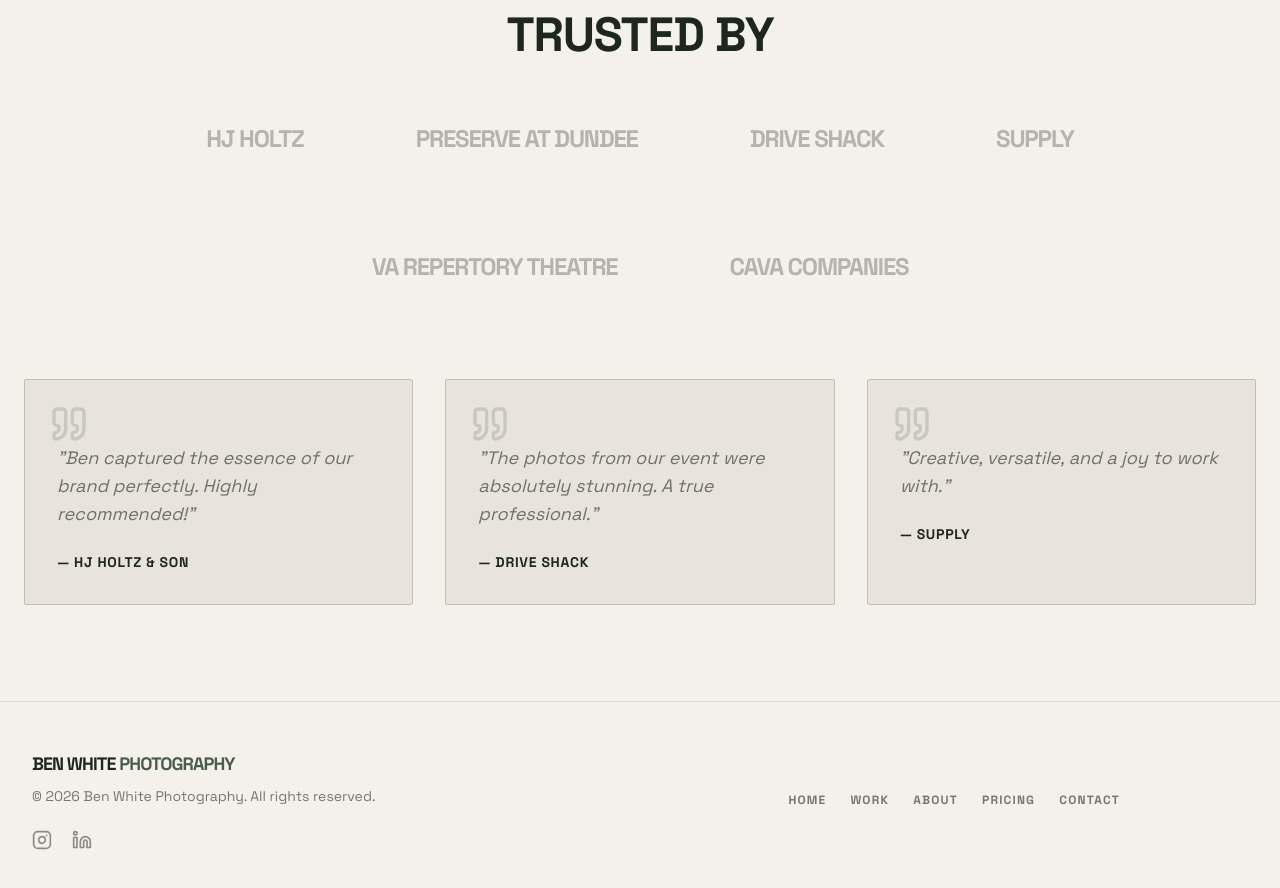
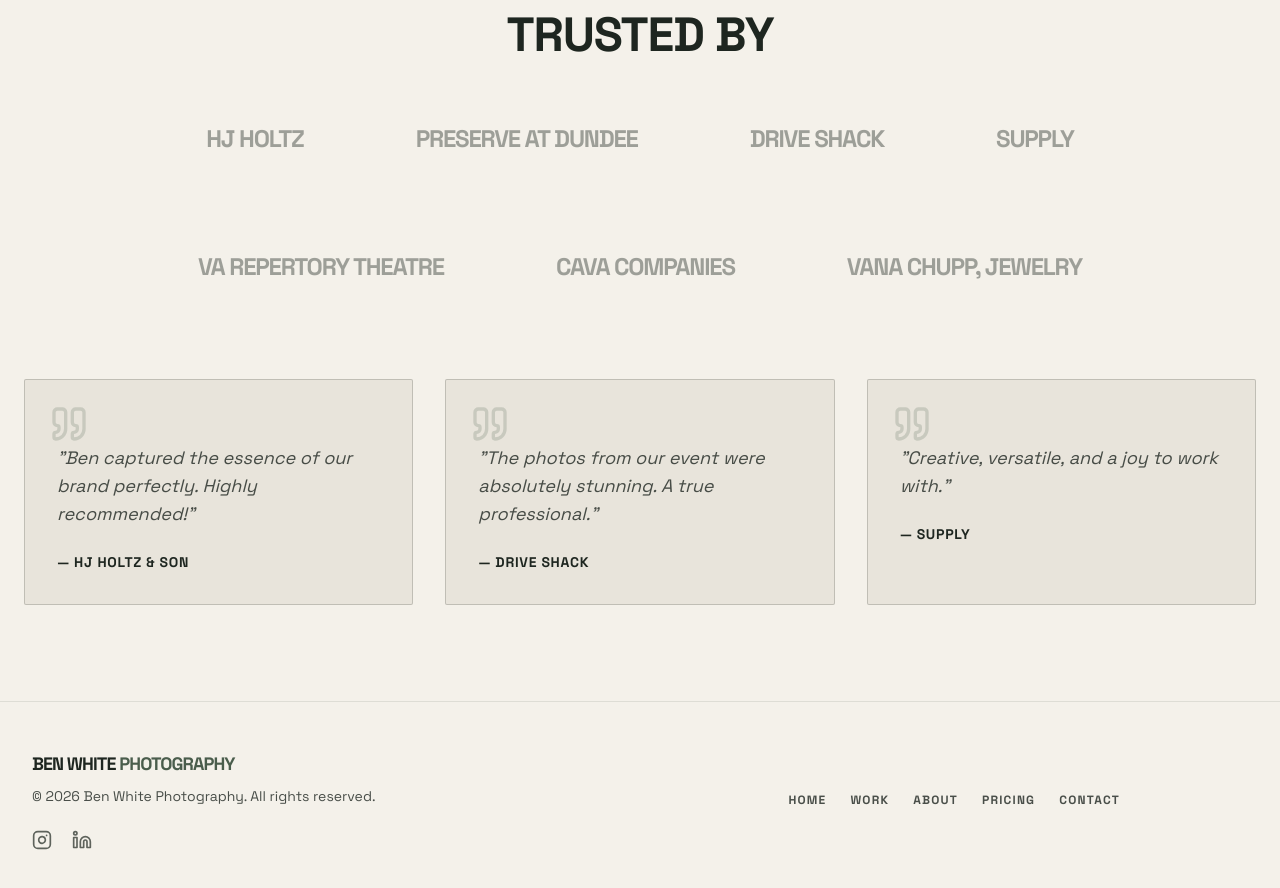
Before and after one commit to dan-designs/ben-white-dev, a React (Vite) app: page / in a window 1280 px wide. Shown: the part 1660-2548 px from the top of the page. Built offline with nearby package versions, Linux system fonts and the light colour scheme.

Commit message:
v0.5
lots of changes

```diff
--- a/metadata.json
+++ b/metadata.json
@@ -1,5 +1,5 @@
 {
-  "name": "Ben White Photography",
+  "name": "Ben White Photography v1",
   "description": "A fun photography portfolio website for Benjah Photography featuring a shutter transition effect.",
   "requestFramePermissions": []
 }
--- a/src/components/Layout.tsx
+++ b/src/components/Layout.tsx
@@ -56,8 +56,8 @@
     <div className="min-h-screen bg-surface text-text font-sans selection:bg-primary selection:text-surface">
       <header
         className={cn(
-            "fixed top-0 left-0 w-full z-40 px-8 transition-all duration-300 backdrop-blur-md border-b border-text/10 text-text",
-            isScrolled ? "bg-white/90 dark:bg-surface/90 py-2" : "bg-white/35 dark:bg-surface/35 py-3"
+            "fixed top-0 left-0 w-full z-40 px-8 transition-all duration-300 border-b border-text/10 text-text bg-white dark:bg-surface",
+            isScrolled ? "py-2 shadow-sm" : "py-3"
           )}
         >
           <div className="w-full flex items-center justify-between">
@@ -65,7 +65,7 @@
               <span className="font-bold text-lg tracking-tighter uppercase">Ben White <span className="text-primary">Photography</span></span>
             </Link>
 
-            <nav className="hidden md:flex items-center gap-4">
+            <nav className="hidden md:flex items-center gap-4" aria-label="Main Navigation">
               {navItems.map((item) => {
                 const Icon = item.icon;
                 const isActive = location.pathname === item.path || (item.name === "Work" && location.pathname.startsWith("/work"));
@@ -82,7 +82,7 @@
                         )}
                         onClick={() => setIsWorkDropdownOpen(false)}
                       >
-                        <Icon className="w-3.5 h-3.5" strokeWidth={2} fill={isActive ? "currentColor" : "none"} />
+                        <Icon className="w-3.5 h-3.5" strokeWidth={2} />
                         {item.name}
                         <ChevronDown className={cn("w-3.5 h-3.5 transition-transform", isWorkDropdownOpen && "rotate-180")} />
                       </Link>
@@ -121,7 +121,7 @@
                       isActive ? "text-primary underline underline-offset-4" : "text-text"
                     )}
                   >
-                    <Icon className="w-3.5 h-3.5" strokeWidth={2} fill={isActive ? "currentColor" : "none"} />
+                    <Icon className="w-3.5 h-3.5" strokeWidth={2} />
                     {item.name}
                   </Link>
                 );
@@ -175,7 +175,7 @@
                 <X className="w-8 h-8" />
               </button>
 
-              <nav className="flex flex-col items-center gap-6 w-full overflow-y-auto max-h-[70vh] pb-8">
+              <nav className="flex flex-col items-center gap-6 w-full overflow-y-auto max-h-[70vh] pb-8" aria-label="Mobile Navigation">
                 {navItems.map((item) => {
                   const Icon = item.icon;
                   const isActive = location.pathname === item.path || (item.name === "Work" && location.pathname.startsWith("/work"));
@@ -193,7 +193,7 @@
                               isActive && "underline underline-offset-8"
                             )}
                           >
-                            <Icon className="w-8 h-8" strokeWidth={2.5} fill={isActive ? "currentColor" : "none"} />
+                            <Icon className="w-8 h-8" strokeWidth={2.5} />
                             {item.name}
                           </Link>
                           <button
@@ -241,7 +241,7 @@
                         isActive ? "text-primary underline underline-offset-8" : "text-text"
                       )}
                     >
-                      <Icon className="w-8 h-8" strokeWidth={2.5} fill={isActive ? "currentColor" : "none"} />
+                      <Icon className="w-8 h-8" strokeWidth={2.5} />
                       {item.name}
                     </Link>
                   );
@@ -257,7 +257,7 @@
           </ShutterTransition>
         </main>
 
-        <footer className="bg-surface text-text/60 py-12 border-t border-text/10 px-8">
+        <footer className="bg-surface text-text/80 py-12 border-t border-text/10 px-8">
           <div className="w-full flex flex-col md:flex-row justify-between items-center gap-8">
             <div className="flex flex-col items-center md:items-start gap-6">
               <div className="flex flex-col items-center md:items-start gap-2">
@@ -265,10 +265,10 @@
                 <p className="text-sm">&copy; {new Date().getFullYear()} Ben White Photography. All rights reserved.</p>
               </div>
               <div className="flex items-center gap-5">
-                <a href="https://instagram.com/benjah_photography" target="_blank" rel="noopener noreferrer" className="text-text/50 hover:text-primary transition-colors" aria-label="Instagram">
+                <a href="https://instagram.com/benjah_photography" target="_blank" rel="noopener noreferrer" className="text-text/70 hover:text-primary transition-colors" aria-label="Instagram">
                   <Instagram className="w-5 h-5" />
                 </a>
-                <a href="https://linkedin.com" target="_blank" rel="noopener noreferrer" className="text-text/50 hover:text-primary transition-colors" aria-label="LinkedIn">
+                <a href="https://linkedin.com" target="_blank" rel="noopener noreferrer" className="text-text/70 hover:text-primary transition-colors" aria-label="LinkedIn">
                   <Linkedin className="w-5 h-5" />
                 </a>
               </div>
--- a/src/components/ShutterTransition.tsx
+++ b/src/components/ShutterTransition.tsx
@@ -51,7 +51,7 @@
                   height: '200vmax',
                   left: '-100vmax', // Center horizontally relative to the rotated container
                   top: '0',         // Top edge is at the center
-                  borderTop: '2px solid var(--accent)',
+                  borderTop: '2px solid var(--primary)',
                   boxShadow: '0 -10px 30px rgba(0,0,0,0.5)'
                 }}
                 initial={false}
--- a/src/data/projects.ts
+++ b/src/data/projects.ts
@@ -4,12 +4,16 @@
     title: 'HJ Holtz',
     intro: 'Commercial photography for HJ Holtz & Son, showcasing their premium painting and contracting services.',
     tags: ['Commercial', 'Contracting', 'Location'],
-    image: 'https://picsum.photos/seed/hj-holtz/1200/800',
+    image: 'https://res.cloudinary.com/datad8tms/image/upload/v1774875372/HJ_Holtz_HQ-3_i9jeia.jpg',
     description: 'A comprehensive shoot detailing the craftsmanship and dedication of the HJ Holtz team on various job sites. The focus was on capturing the intricate details of their work and the professionalism of their crew in action.',
     gallery: [
-      'https://picsum.photos/seed/hj-holtz-1/800/800',
-      'https://picsum.photos/seed/hj-holtz-2/800/800',
-      'https://picsum.photos/seed/hj-holtz-3/800/800',
+      'https://res.cloudinary.com/datad8tms/image/upload/v1774875372/HJ_Holtz_HQ-3_i9jeia.jpg',
+      'https://res.cloudinary.com/datad8tms/image/upload/v1774875363/HJ_Holtz_HQ-22_sqbfmm.jpg',
+      'https://res.cloudinary.com/datad8tms/image/upload/v1774875385/HJ_Holtz_Sacred_Heart-12_cmnbah.jpg',
+      'https://res.cloudinary.com/datad8tms/image/upload/v1774875366/HJ_Holtz_HQ-1_v9pwwp.jpg',
+      'https://res.cloudinary.com/datad8tms/image/upload/v1774875338/HJ_Holtz_HQ-21_ycwo34.jpg',
+      'https://res.cloudinary.com/datad8tms/image/upload/v1774875333/HJ_Holtz_Wallpapering-4_arsrfg.jpg',
+      'https://res.cloudinary.com/datad8tms/image/upload/v1774875324/Demo_HJ_Holtz-18_bngdhw.jpg'
     ]
   },
   {
@@ -17,12 +21,17 @@
     title: 'Preserve at Dundee',
     intro: 'Real estate and landscape photography highlighting the natural beauty of the Preserve at Dundee.',
     tags: ['Real Estate', 'Landscape', 'Location'],
-    image: 'https://picsum.photos/seed/preserve-dundee/1200/800',
+    image: 'https://res.cloudinary.com/datad8tms/image/upload/v1774875387/Preserve_Dundee-10_mtw3d3.jpg',
     description: 'Capturing the serene environment and architectural elegance of the Preserve at Dundee properties. The imagery emphasizes the harmony between the built environment and the surrounding nature.',
     gallery: [
-      'https://picsum.photos/seed/preserve-1/800/800',
-      'https://picsum.photos/seed/preserve-2/800/800',
-      'https://picsum.photos/seed/preserve-3/800/800',
+      'https://res.cloudinary.com/datad8tms/image/upload/v1774875387/Preserve_Dundee-10_mtw3d3.jpg',
+      'https://res.cloudinary.com/datad8tms/image/upload/v1774875382/Preserve_Dundee-21_gkyupa.jpg',
+      'https://res.cloudinary.com/datad8tms/image/upload/v1774875381/Preserve_Dundee-19_ljj0sv.jpg',
+      'https://res.cloudinary.com/datad8tms/image/upload/v1774875363/Preserve_Dundee-6_rwx9qi.jpg',
+      'https://res.cloudinary.com/datad8tms/image/upload/v1774875367/Preserve_Dundee-2_fr0bz0.jpg',
+      'https://res.cloudinary.com/datad8tms/image/upload/v1774875354/Preserve_Dundee-20_j0wpyc.jpg',
+      'https://res.cloudinary.com/datad8tms/image/upload/v1774875343/Preserve_Dundee-8_mzirw5.jpg',
+      'https://res.cloudinary.com/datad8tms/image/upload/v1774875355/Preserve_Dundee-15_vhavt8.jpg'
     ]
   },
   {
@@ -30,12 +39,15 @@
     title: 'Drive Shack',
     intro: 'Event and lifestyle photography capturing the vibrant atmosphere at Drive Shack Richmond.',
     tags: ['Event', 'Lifestyle', 'Commercial'],
-    image: 'https://picsum.photos/seed/drive-shack/1200/800',
+    image: 'https://res.cloudinary.com/datad8tms/image/upload/v1774875358/DriveShack-4_xsrfrp.jpg',
     description: 'High-energy shots showcasing the fun, food, and golf experience at Drive Shack. The goal was to convey the dynamic and social environment of the venue.',
     gallery: [
-      'https://picsum.photos/seed/drive-1/800/800',
-      'https://picsum.photos/seed/drive-2/800/800',
-      'https://picsum.photos/seed/drive-3/800/800',
+      'https://res.cloudinary.com/datad8tms/image/upload/v1774875358/DriveShack-4_xsrfrp.jpg',
+      'https://res.cloudinary.com/datad8tms/image/upload/v1774875357/DriveShack-3_j4ms70.jpg',
+      'https://res.cloudinary.com/datad8tms/image/upload/v1774875345/CAVACo.-40_w4pe0c.jpg',
+      'https://res.cloudinary.com/datad8tms/image/upload/v1774875340/DriveShack_szms5z.jpg',
+      'https://res.cloudinary.com/datad8tms/image/upload/v1774875340/DriveShack-2_mmaj5x.jpg',
+      'https://res.cloudinary.com/datad8tms/image/upload/v1774875334/CAVACo.-39_szaxta.jpg'
     ]
   },
   {
@@ -43,12 +55,20 @@
     title: 'SUPPLY',
     intro: 'Product and brand photography for SUPPLY, emphasizing their unique aesthetic.',
     tags: ['Product', 'Brand', 'Studio'],
-    image: 'https://picsum.photos/seed/supply/1200/800',
+    image: 'https://res.cloudinary.com/datad8tms/image/upload/v1774875362/Supply_product-11_ldtqit.jpg',
     description: 'Clean, modern product photography designed to elevate the SUPPLY brand identity. Utilizing studio lighting to highlight textures and details of their premium offerings.',
     gallery: [
-      'https://picsum.photos/seed/supply-1/800/800',
-      'https://picsum.photos/seed/supply-2/800/800',
-      'https://picsum.photos/seed/supply-3/800/800',
+      'https://res.cloudinary.com/datad8tms/image/upload/v1774875362/Supply_product-11_ldtqit.jpg',
+      'https://res.cloudinary.com/datad8tms/image/upload/v1774875338/Supply_product-10_rn4wpy.jpg',
+      'https://res.cloudinary.com/datad8tms/image/upload/v1774875344/Supply_product-14_suvbmv.jpg',
+      'https://res.cloudinary.com/datad8tms/image/upload/v1774875340/Supply_product-2_tbd15d.jpg',
+      'https://res.cloudinary.com/datad8tms/image/upload/v1774875338/Supply_product-7_subnyp.jpg',
+      'https://res.cloudinary.com/datad8tms/image/upload/v1774875337/Supply_product-1_hjpggb.jpg',
+      'https://res.cloudinary.com/datad8tms/image/upload/v1774875332/Supply_product-8_rxhwyk.jpg',
+      'https://res.cloudinary.com/datad8tms/image/upload/v1774875332/Supply_product-13_i8vzcs.jpg',
+      'https://res.cloudinary.com/datad8tms/image/upload/v1774875331/Supply_product-5_bzytwh.jpg',
+      'https://res.cloudinary.com/datad8tms/image/upload/v1774875331/Supply_product-6_k0s56b.jpg',
+      'https://res.cloudinary.com/datad8tms/image/upload/v1774875329/Supply_product-4_orwnob.jpg'
     ]
   },
   {
@@ -56,12 +76,13 @@
     title: 'VA Repertory Theatre',
     intro: 'Promo images and live performance photography for the Virginia Repertory Theatre.',
     tags: ['Event', 'Promo', 'Arts'],
-    image: 'https://picsum.photos/seed/va-rep/1200/800',
+    image: 'https://res.cloudinary.com/datad8tms/image/upload/v1774875385/PrimaryTrust_Rex-2_s2dqn0.jpg',
     description: 'Dramatic and captivating images capturing the essence of live theatre performances and promotional materials. Working closely with directors and actors to freeze the emotion of the stage.',
     gallery: [
-      'https://picsum.photos/seed/va-rep-1/800/800',
-      'https://picsum.photos/seed/va-rep-2/800/800',
-      'https://picsum.photos/seed/va-rep-3/800/800',
+      'https://res.cloudinary.com/datad8tms/image/upload/v1774875385/PrimaryTrust_Rex-2_s2dqn0.jpg',
+      'https://res.cloudinary.com/datad8tms/image/upload/v1774875377/DSC_1473_vom2ig.jpg',
+      'https://res.cloudinary.com/datad8tms/image/upload/v1774875359/VA_Repetory_Theater-2_x0xj1i.jpg',
+      'https://res.cloudinary.com/datad8tms/image/upload/v1774875331/VA_Repetory_Theater-3_ofmxew.jpg'
     ]
   },
   {
@@ -69,12 +90,20 @@
     title: 'Headshots & Portraits',
     intro: 'A collection of professional headshots, creative portraits, and miscellaneous personal projects.',
     tags: ['Portrait', 'Headshot', 'Personal'],
-    image: 'https://picsum.photos/seed/portraits/1200/800',
+    image: 'https://res.cloudinary.com/datad8tms/image/upload/v1774875391/Creme_De_La_Creme_Scout_Guide-1_aywjr1.jpg',
     description: 'Versatile portraiture ranging from corporate headshots to creative, abstract personal work utilizing both digital and film formats to achieve the desired mood and aesthetic.',
     gallery: [
-      'https://picsum.photos/seed/portraits-1/800/800',
-      'https://picsum.photos/seed/portraits-2/800/800',
-      'https://picsum.photos/seed/portraits-3/800/800',
+      'https://res.cloudinary.com/datad8tms/image/upload/v1774875391/Creme_De_La_Creme_Scout_Guide-1_aywjr1.jpg',
+      'https://res.cloudinary.com/datad8tms/image/upload/v1774875388/Portrait_Headshot-17_wjxqqo.jpg',
+      'https://res.cloudinary.com/datad8tms/image/upload/v1774875378/Portrait_Headshot-4_astuui.jpg',
+      'https://res.cloudinary.com/datad8tms/image/upload/v1774875384/Headshot-19_tokmd2.jpg',
+      'https://res.cloudinary.com/datad8tms/image/upload/v1774875373/Portrait_Headshot-2_qq05ei.jpg',
+      'https://res.cloudinary.com/datad8tms/image/upload/v1774875370/Headshot-26_pnpmfi.jpg',
+      'https://res.cloudinary.com/datad8tms/image/upload/v1774875362/Portrait_Headshot-5_xf3ree.jpg',
+      'https://res.cloudinary.com/datad8tms/image/upload/v1774875352/Sisk_Marvel-5_fhabmn.jpg',
+      'https://res.cloudinary.com/datad8tms/image/upload/v1774875336/C._Criddle-3_cmqz3s.jpg',
+      'https://res.cloudinary.com/datad8tms/image/upload/v1774875325/L.Su-2_ho3dsf.jpg',
+      'https://res.cloudinary.com/datad8tms/image/upload/v1774875324/nils-3_awr7tt.jpg'
     ]
   },
   {
@@ -82,12 +111,31 @@
     title: 'Cava Companies',
     intro: 'Corporate and architectural photography for Cava Companies, a premier real estate investment and development firm.',
     tags: ['Real Estate', 'Corporate', 'Architecture'],
-    image: 'https://picsum.photos/seed/cava-companies/1200/800',
+    image: 'https://res.cloudinary.com/datad8tms/image/upload/v1774875381/Cava_Co.-20_ojmnpv.jpg',
     description: 'Professional imagery highlighting Cava Companies\' real estate developments, corporate culture, and architectural achievements. The focus was on showcasing their high-quality properties and professional team.',
     gallery: [
-      'https://picsum.photos/seed/cava-comp-1/800/800',
-      'https://picsum.photos/seed/cava-comp-2/800/800',
-      'https://picsum.photos/seed/cava-comp-3/800/800',
+      'https://res.cloudinary.com/datad8tms/image/upload/v1774875381/Cava_Co.-20_ojmnpv.jpg',
+      'https://res.cloudinary.com/datad8tms/image/upload/v1774875372/Cava_Co.-16_rgpfzs.jpg',
+      'https://res.cloudinary.com/datad8tms/image/upload/v1774875354/Cava_Co.-2_gmgo2m.jpg',
+      'https://res.cloudinary.com/datad8tms/image/upload/v1774875343/Cava_Co.-5_f6rs18.jpg',
+      'https://res.cloudinary.com/datad8tms/image/upload/v1774875356/Cava_Co.-14_xpkgot.jpg',
+      'https://res.cloudinary.com/datad8tms/image/upload/v1774875352/Cava_Co.-9_fh7bmw.jpg'
+    ]
+  },
+  {
+    id: 'vana-chupp',
+    title: 'Vana Chupp, Jewelry',
+    intro: 'Product and brand photography for Vana Chupp Jewelry.',
+    tags: ['Product', 'Brand', 'Jewelry'],
+    image: 'https://res.cloudinary.com/datad8tms/image/upload/v1774875392/V.Chupp_OurLife-5_acqirn.jpg',
+    description: 'Elegant and detailed photography highlighting the fine craftsmanship and delicate designs of Vana Chupp Jewelry. The imagery focuses on the intricate details and the emotional connection of the pieces.',
+    gallery: [
+      'https://res.cloudinary.com/datad8tms/image/upload/v1774875392/V.Chupp_OurLife-5_acqirn.jpg',
+      'https://res.cloudinary.com/datad8tms/image/upload/v1774875392/V.Chupp-7_gddgsx.jpg',
+      'https://res.cloudinary.com/datad8tms/image/upload/v1774875384/V.Chupp-10_t0geac.jpg',
+      'https://res.cloudinary.com/datad8tms/image/upload/v1774875336/V.Chupp_Product_RD_2-6_mtzwdw.jpg',
+      'https://res.cloudinary.com/datad8tms/image/upload/v1774875331/V.Chupp_Product_RD_2-10_lqucun.jpg',
+      'https://res.cloudinary.com/datad8tms/image/upload/v1774875328/V.Chupp_Product_RD_2-9_roc3rk.jpg'
     ]
   }
 ];
--- a/src/pages/Home.tsx
+++ b/src/pages/Home.tsx
@@ -27,7 +27,8 @@
         >
           <img
             src="https://res.cloudinary.com/datad8tms/image/upload/v1773333119/Camera_bpdbus.png"
-            alt="Hero Background"
+            alt=""
+            aria-hidden="true"
             className="w-full h-full object-cover opacity-[0.45] mix-blend-multiply grayscale"
           />
         </motion.div>
@@ -37,7 +38,7 @@
             initial={{ opacity: 0, y: 20 }}
             animate={{ opacity: 1, y: 0 }}
             transition={{ duration: 0.8, delay: 0.2 }}
-            className="text-lg md:text-xl text-surface bg-[#1E261F] px-4 py-2 rounded-[2px] font-medium mb-6 inline-block"
+            className="text-lg md:text-xl text-[#F4F1EA] bg-[#1E261F] px-4 py-2 rounded-[2px] font-medium mb-6 inline-block"
           >
             Capturing your moments through digital & film.
           </motion.p>
@@ -51,7 +52,7 @@
             {services.map((service) => (
               <div
                 key={service}
-                className="text-2xl md:text-4xl font-normal uppercase tracking-wider hover:text-primary transition-colors cursor-default text-text/90"
+                className="text-2xl md:text-4xl font-normal uppercase tracking-wider hover:text-primary transition-colors cursor-default text-text"
               >
                 {service}
               </div>
@@ -106,7 +107,7 @@
 
           <div className="flex flex-wrap justify-center items-center gap-12 md:gap-24 mb-24 opacity-50 hover:opacity-100 transition-opacity duration-500">
             {projects.filter(p => p.id !== 'headshots-portraits').map(p => (
-              <Link key={p.id} to={`/work/${p.id}`} className="text-xl md:text-2xl font-black uppercase tracking-tighter text-text/60 hover:text-primary transition-colors rounded-[2px] focus:outline-none focus-visible:ring-2 focus-visible:ring-primary px-2">
+              <Link key={p.id} to={`/work/${p.id}`} className="text-xl md:text-2xl font-black uppercase tracking-tighter text-text/80 hover:text-primary transition-colors rounded-[2px] focus:outline-none focus-visible:ring-2 focus-visible:ring-primary px-2">
                 {p.title}
               </Link>
             ))}
@@ -119,7 +120,7 @@
                 className="bg-surface-alt p-8 rounded-[2px] border border-text/20 relative"
               >
                 <Quote className="w-10 h-10 text-primary/20 absolute top-6 left-6" />
-                <p className="text-text/60 text-lg italic relative z-10 mt-8 mb-6">"{quote.text}"</p>
+                <p className="text-text/80 text-lg italic relative z-10 mt-8 mb-6">"{quote.text}"</p>
                 <p className="text-text font-bold uppercase text-sm tracking-wider">— {quote.author}</p>
               </div>
             ))}
--- a/src/pages/Pricing.tsx
+++ b/src/pages/Pricing.tsx
@@ -59,7 +59,7 @@
           <h1 className="text-5xl md:text-6xl font-black uppercase tracking-tighter text-text mb-4">
             Investment
           </h1>
-          <p className="text-xl text-text/60 max-w-2xl mx-auto">
+          <p className="text-xl text-text/80 max-w-2xl mx-auto">
             A broad range of photographic services tailored to your needs.
             <br className="hidden md:block" />
             <span className="font-semibold text-primary">Please note: All prices are starting points. Contact me for a 100% accurate custom quote.</span>
@@ -78,7 +78,7 @@
               <div className="text-primary font-serif italic text-xl mb-4">
                 {pkg.price}
               </div>
-              <p className="text-text/60 mb-8 flex-grow">
+              <p className="text-text/80 mb-8 flex-grow">
                 {pkg.description}
               </p>
               <ul className="space-y-3 mb-8">
@@ -103,7 +103,7 @@
           <h2 className="text-2xl font-bold uppercase tracking-tight text-text mb-4">
             Don't see what you're looking for?
           </h2>
-          <p className="text-text/60 mb-6">
+          <p className="text-text/80 mb-6">
             I also offer custom packages for abstract photography, specific product shoots, and unique locations. Every project is different, and I'm happy to build a custom quote that fits your exact requirements.
           </p>
           <a
```
Also changed, not shown: src/pages/About.tsx (+25 -8 lines), src/pages/Contact.tsx (+9 -9 lines), src/pages/Project.tsx (+28 -21 lines), src/pages/Work.tsx (+5 -5 lines), 1 other file (tests, documents, lock files or other folders).
